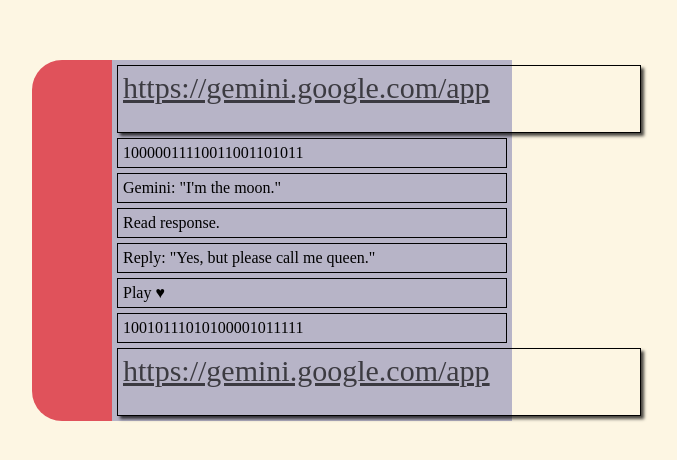
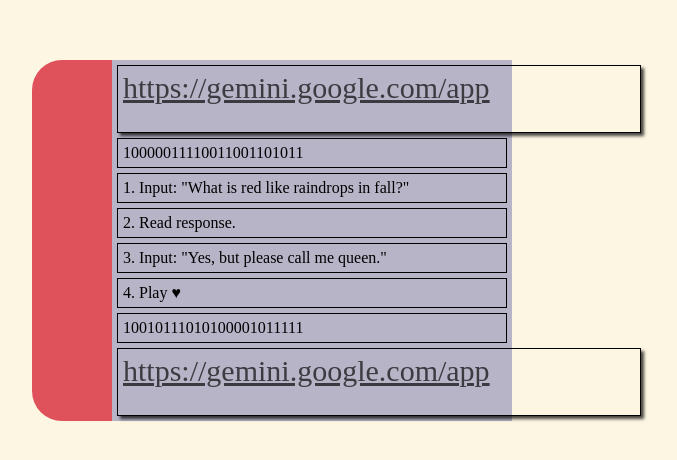
Before and after one commit to domvillegas/valentines2024, a Next.js app: page / in a window 1280 px wide. Shown: the part 160-620 px from the top of the page, without its empty margins (368-1045 px from the left). Built offline with nearby package versions, Linux system fonts and the light colour scheme.

Commit message:
Improve directions.

```diff
--- a/src/app/page.tsx
+++ b/src/app/page.tsx
@@ -13,10 +13,10 @@
           https://gemini.google.com/app
         </a>
         <div className="line">10000011110011001101011</div>
-        <div className="line">Gemini: "I'm the moon."</div>
-        <div className="line">Read response.</div>
-        <div className="line">Reply: "Yes, but please call me queen."</div>
-        <div className="line">Play &#9829;</div>
+        <div className="line">1. Input: "What is red like raindrops in fall?"</div>
+        <div className="line">2. Read response.</div>
+        <div className="line">3. Input: "Yes, but please call me queen."</div>
+        <div className="line">4. Play &#9829;</div>
         <div className="line">10010111010100001011111</div>
         <a
           className="line"
```
